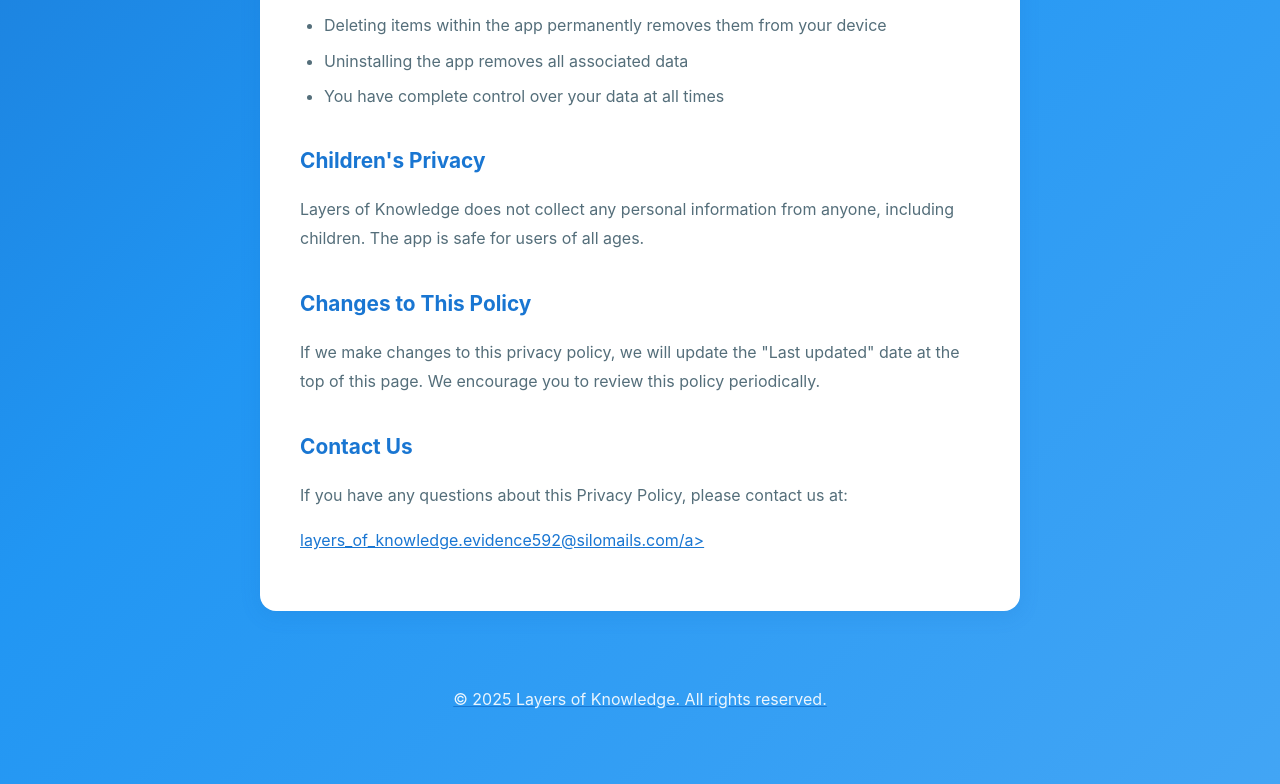
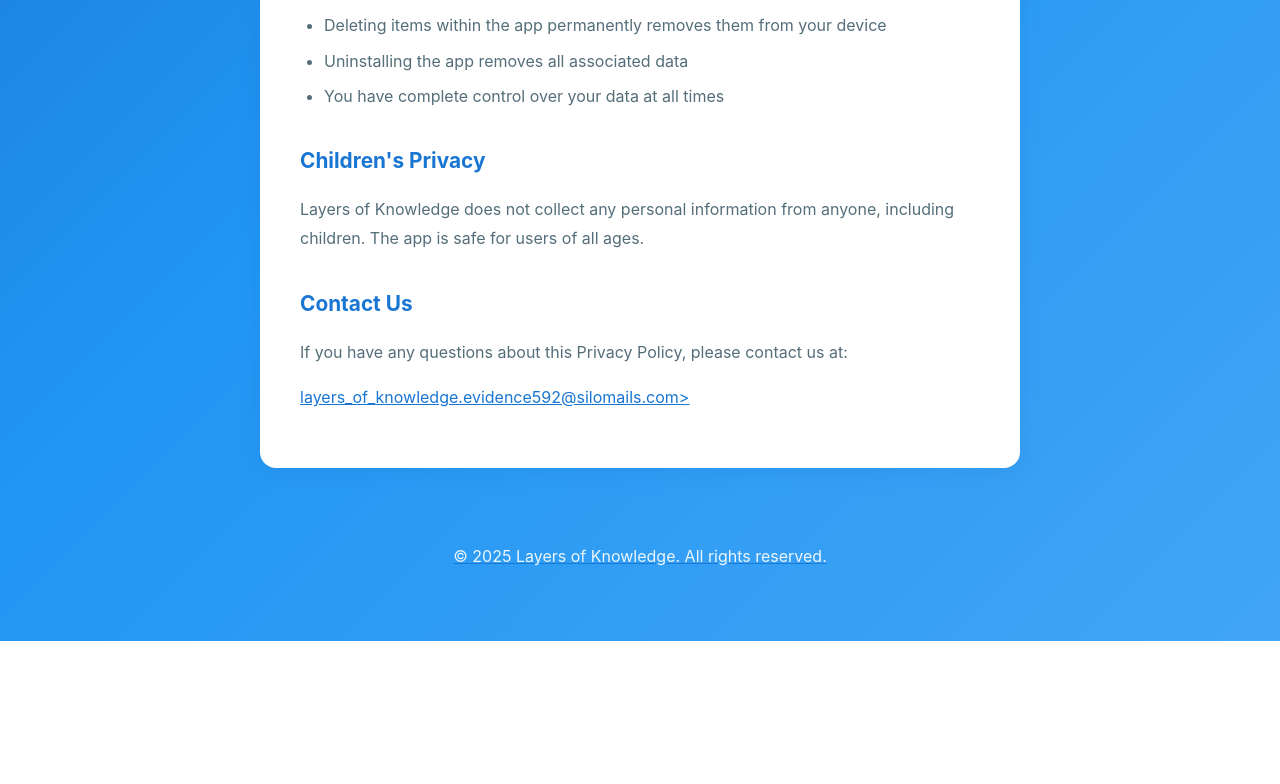
Before and after one commit to reflectsmarterapps-boop/LayersOfKnowledge, a plain HTML site: page privacy.html in a window 1280 px wide. Shown: the part 1609-2393 px from the top of the page. After the commit the page ends 2250 px from the top, so only its background shows below. Drawn offline with Linux system fonts and the light colour scheme.

Commit message:
Update privacy policy by removing changes section
Removed section about changes to the privacy policy.

```diff
--- a/privacy.html
+++ b/privacy.html
@@ -183,12 +183,9 @@
             <h2>Children's Privacy</h2>
             <p>Layers of Knowledge does not collect any personal information from anyone, including children. The app is safe for users of all ages.</p>
 
-            <h2>Changes to This Policy</h2>
-            <p>If we make changes to this privacy policy, we will update the "Last updated" date at the top of this page. We encourage you to review this policy periodically.</p>
-
             <h2>Contact Us</h2>
             <p>If you have any questions about this Privacy Policy, please contact us at:</p>
-            <p><a href="mailto:layers_of_knowledge.evidence592@silomails.com">layers_of_knowledge.evidence592@silomails.com/a></p>
+            <p><a href="mailto:layers_of_knowledge.evidence592@silomails.com">layers_of_knowledge.evidence592@silomails.com></p>
         </div>
 
         <footer>
```
